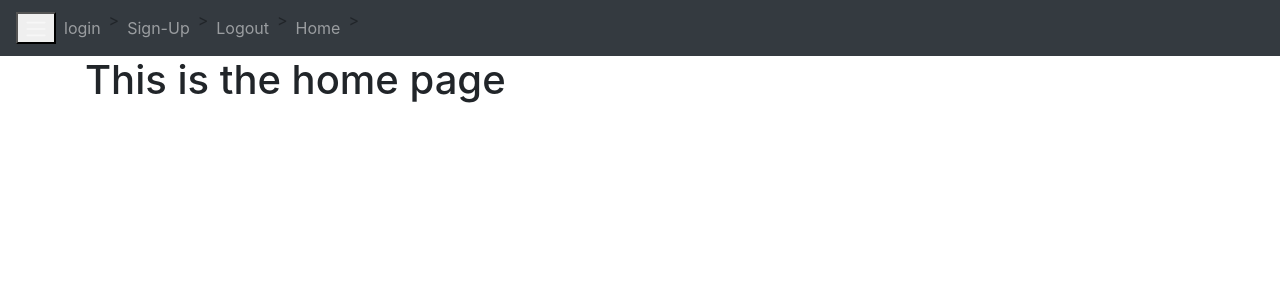
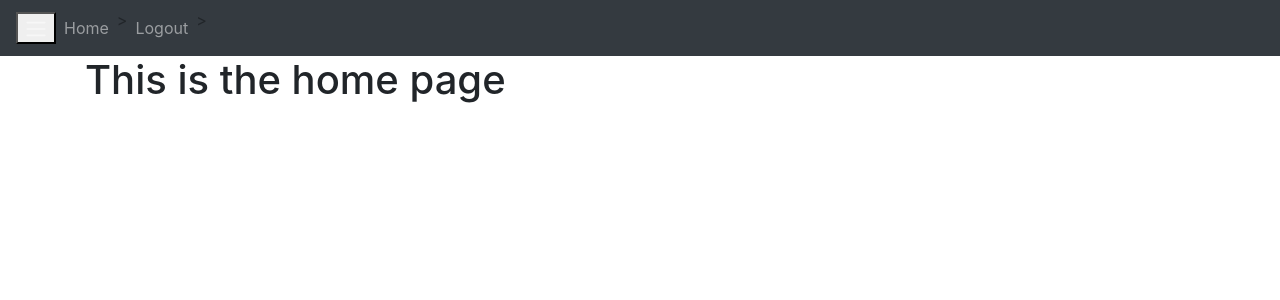
Before and after one commit to cactar65/Web_Login, a Flask app: page / in a window 1280 px wide. Shown: the top 300 px of the page. Run offline with Flask 2, Linux system fonts and the light colour scheme; a user stored in the database is signed in; some libraries are stand-ins or nearby versions.

Commit message:
Changed nav bar to display properply on login

```diff
--- a/website/auth.py
+++ b/website/auth.py
@@ -24,7 +24,7 @@ def login():
         else:
             flash("Email does not exist", category="failure")
 
-    return render_template("login.html", boolean=False)
+    return render_template("login.html", user=current_user)
 
 @auth.route("/logout")
 @login_required
@@ -63,4 +63,4 @@ def sign_up():
             flash("Account created!", category="success")
 
 
-    return render_template("sign_up.html")
+    return render_template("sign_up.html", user=current_user)
--- a/website/templates/base.html
+++ b/website/templates/base.html
@@ -27,10 +27,13 @@
             </button>
             <div class="collapse navbar-collapse" id="navbar">
                 <div class="navbar-nav">
+                    {% if user.is_authenticated %}
+                    <a class="nav-item nav-link" id="home" href="/">Home</a>></a>
+                    <a class="nav-item nav-link" id="logout" href="/logout">Logout</a>></a>
+                    {% else %}
                     <a class="nav-item nav-link" id="login" href="/login">login</a>></a>
                     <a class="nav-item nav-link" id="signup" href="/sign-up">Sign-Up</a>></a>
-                    <a class="nav-item nav-link" id="logout" href="/logout">Logout</a>></a>
-                    <a class="nav-item nav-link" id="home" href="/">Home</a>></a>
+                    {% endif %}
                 </div>
             </div>
         </nav>
--- a/website/views.py
+++ b/website/views.py
@@ -6,4 +6,4 @@ views = Blueprint("views", __name__)
 @views.route("/")
 @login_required
 def home():
-    return render_template("home.html")
+    return render_template("home.html", user=current_user)
```
